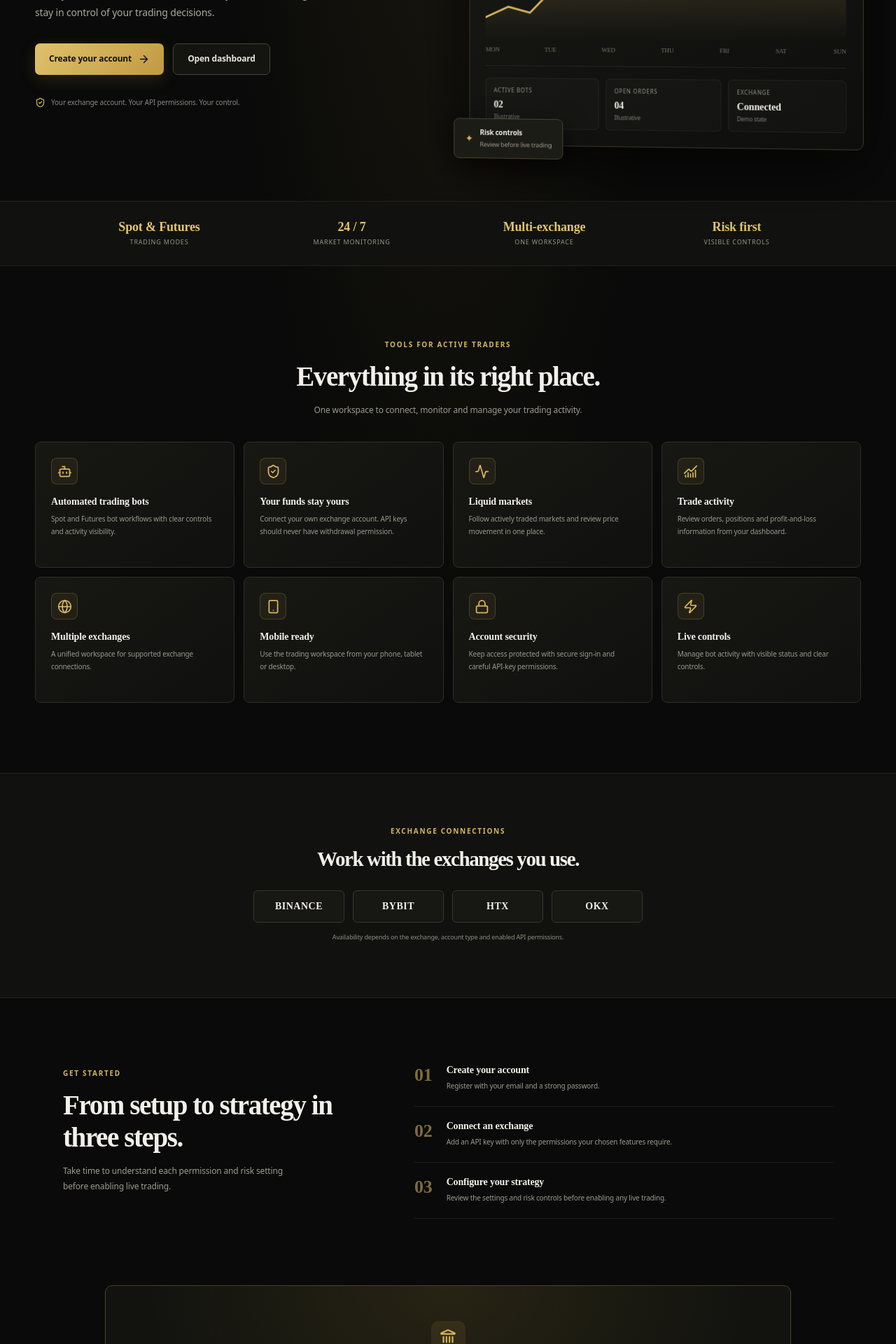
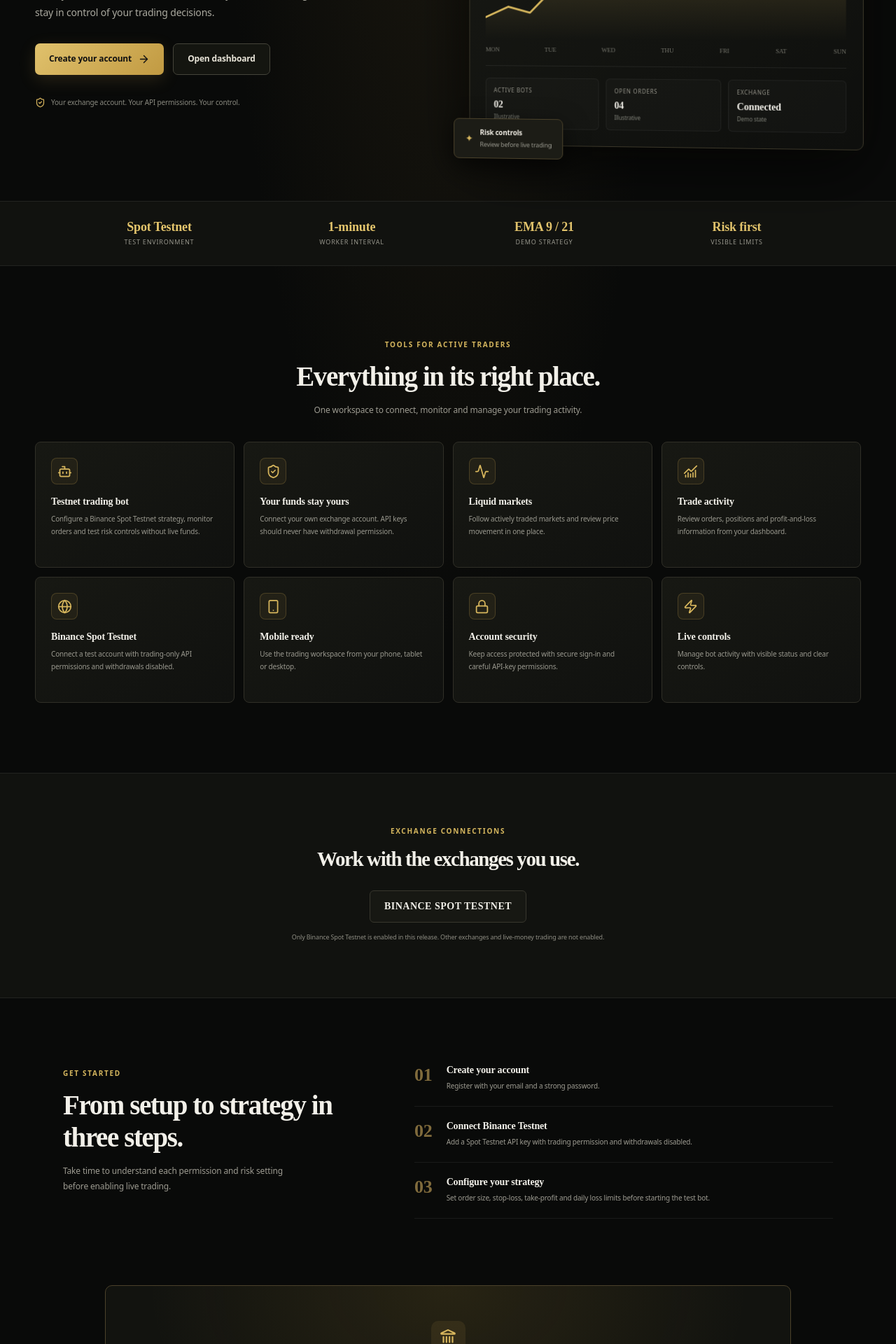
Before and after one commit to ARTHURBUKENYA30/groearnx, a Next.js app: page / in a window 1280 px wide. Shown: the part 476-2396 px from the top of the page at 70% size. Built offline with nearby package versions, Linux system fonts and the light colour scheme.

Commit message:
Align landing page claims with enabled testnet trading features

```diff
--- a/app/page.tsx
+++ b/app/page.tsx
@@ -2,19 +2,19 @@ import Link from "next/link";
 import { ArrowRight, ArrowUpRight, Activity, Bot, ShieldCheck, Smartphone, Lock, ChartNoAxesCombined, CircleCheck, Globe, WalletCards, Zap, Landmark } from "lucide-react";
 
 const features = [
-  { icon: Bot, title: "Automated trading bots", body: "Spot and Futures bot workflows with clear controls and activity visibility." },
+  { icon: Bot, title: "Testnet trading bot", body: "Configure a Binance Spot Testnet strategy, monitor orders and test risk controls without live funds." },
   { icon: ShieldCheck, title: "Your funds stay yours", body: "Connect your own exchange account. API keys should never have withdrawal permission." },
   { icon: Activity, title: "Liquid markets", body: "Follow actively traded markets and review price movement in one place." },
   { icon: ChartNoAxesCombined, title: "Trade activity", body: "Review orders, positions and profit-and-loss information from your dashboard." },
-  { icon: Globe, title: "Multiple exchanges", body: "A unified workspace for supported exchange connections." },
+  { icon: Globe, title: "Binance Spot Testnet", body: "Connect a test account with trading-only API permissions and withdrawals disabled." },
   { icon: Smartphone, title: "Mobile ready", body: "Use the trading workspace from your phone, tablet or desktop." },
   { icon: Lock, title: "Account security", body: "Keep access protected with secure sign-in and careful API-key permissions." },
   { icon: Zap, title: "Live controls", body: "Manage bot activity with visible status and clear controls." },
 ];
 const steps = [
   ["01", "Create your account", "Register with your email and a strong password."],
-  ["02", "Connect an exchange", "Add an API key with only the permissions your chosen features require."],
-  ["03", "Configure your strategy", "Review the settings and risk controls before enabling any live trading."],
+  ["02", "Connect Binance Testnet", "Add a Spot Testnet API key with trading permission and withdrawals disabled."],
+  ["03", "Configure your strategy", "Set order size, stop-loss, take-profit and daily loss limits before starting the test bot."],
 ];
 export default function Home() {
   return <main className="trx-home">
@@ -44,12 +44,12 @@ export default function Home() {
       </div>
     </section>
 
-    <section className="trx-proof"><div><b>Spot &amp; Futures</b><span>Trading modes</span></div><div><b>24 / 7</b><span>Market monitoring</span></div><div><b>Multi-exchange</b><span>One workspace</span></div><div><b>Risk first</b><span>Visible controls</span></div></section>
+    <section className="trx-proof"><div><b>Spot Testnet</b><span>Test environment</span></div><div><b>1-minute</b><span>Worker interval</span></div><div><b>EMA 9 / 21</b><span>Demo strategy</span></div><div><b>Risk first</b><span>Visible limits</span></div></section>
 
     <section className="trx-feature-intro" id="features"><span className="trx-eyebrow">TOOLS FOR ACTIVE TRADERS</span><h2>Everything in its right place.</h2><p>One workspace to connect, monitor and manage your trading activity.</p></section>
     <section className="trx-feature-grid">{features.map(({icon:Icon,title,body})=><article key={title}><div className="trx-feature-icon"><Icon size={21}/></div><h3>{title}</h3><p>{body}</p></article>)}</section>
 
-    <section className="trx-exchanges" id="exchanges"><span className="trx-eyebrow">EXCHANGE CONNECTIONS</span><h2>Work with the exchanges you use.</h2><div className="trx-exchange-list"><b>BINANCE</b><b>BYBIT</b><b>HTX</b><b>OKX</b></div><p>Availability depends on the exchange, account type and enabled API permissions.</p></section>
+    <section className="trx-exchanges" id="exchanges"><span className="trx-eyebrow">EXCHANGE CONNECTIONS</span><h2>Work with the exchanges you use.</h2><div className="trx-exchange-list"><b>BINANCE SPOT TESTNET</b></div><p>Only Binance Spot Testnet is enabled in this release. Other exchanges and live-money trading are not enabled.</p></section>
 
     <section className="trx-how" id="how"><div><span className="trx-eyebrow">GET STARTED</span><h2>From setup to strategy in three steps.</h2><p>Take time to understand each permission and risk setting before enabling live trading.</p></div><div className="trx-steps">{steps.map(([n,title,body])=><article key={n}><b>{n}</b><div><h3>{title}</h3><p>{body}</p></div></article>)}</div></section>
 
```
